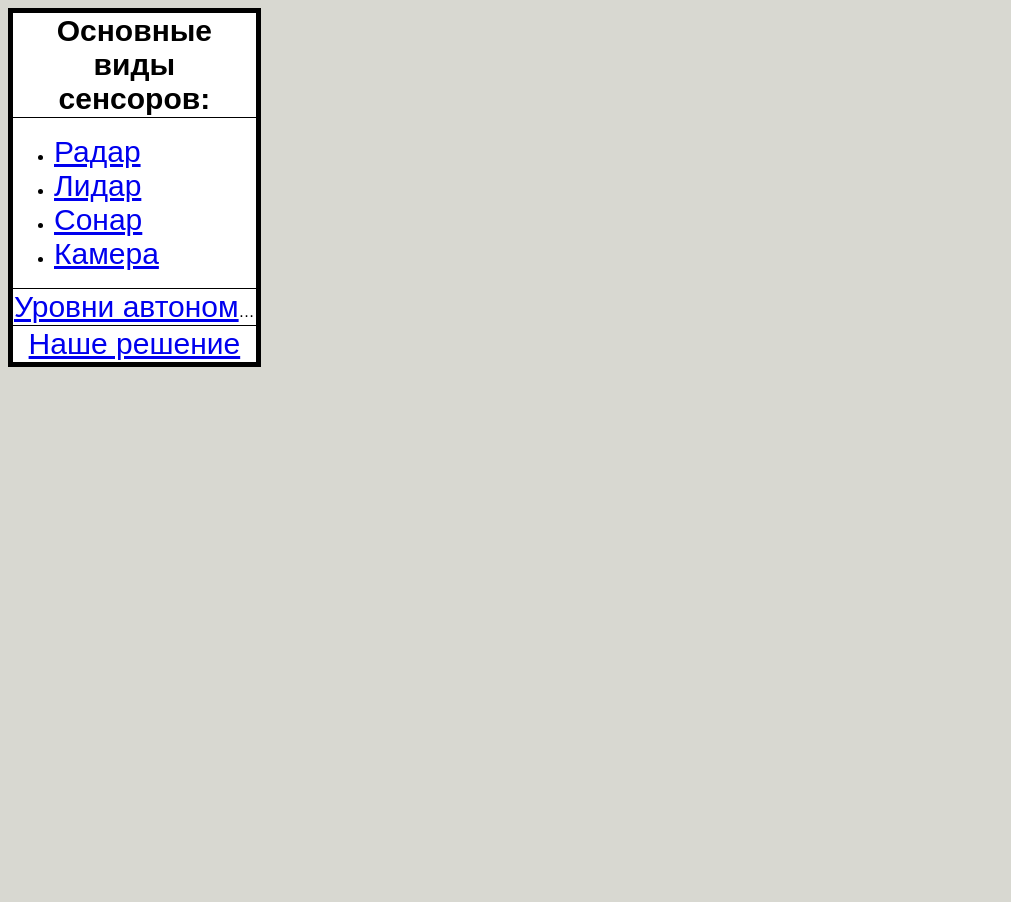
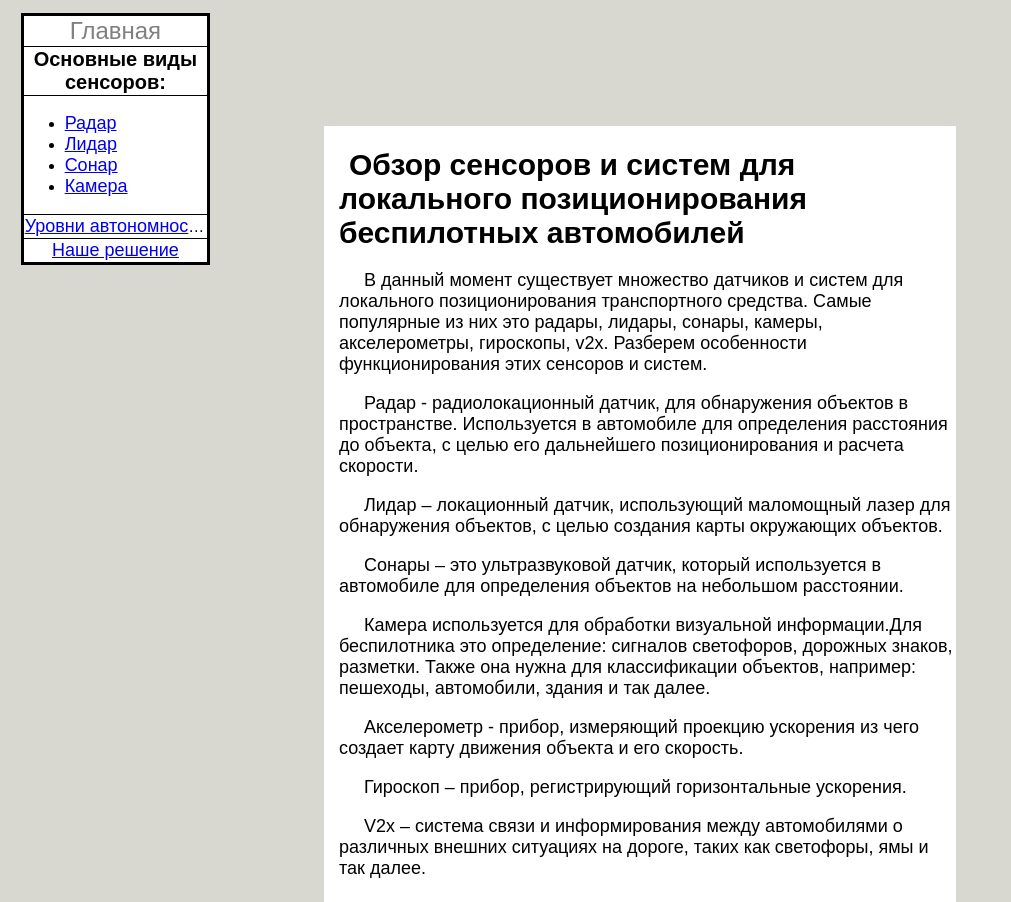
Before and after one commit to asimonov05/project0, a plain HTML site: page index.html in a window 1280 px wide. Shown: the whole page, without its empty margins (0-1011 px from the left). Before the commit the page ends 800 px from the top, so only its background shows below. Drawn offline with Linux system fonts and the light colour scheme.

Commit message:
Add text

```diff
--- a/index.html
+++ b/index.html
@@ -1,5 +1,5 @@
 <!DOCTYPE html>
-<html >
+<html>
 	<head>
 		<title>Датчики</title>
 		<meta http-equiv="Content-Type" content="text/html; charset=utf-8">
@@ -7,6 +7,9 @@
 	</head>
 	<body>
 		<table>
+			<tr>
+				<td style="text-align: center;"><a style= "font-size: 24px; color: grey;">Главная</a></td>
+			</tr>
 			<tr>
 				<th>Основные виды сенсоров:</th>
 			</tr>
@@ -26,5 +29,32 @@
 			<tr>
 				<td id="levels"><a href="our.html">Наше решение</a></td>
 		</table>
+		<div>
+			<h1>Обзор сенсоров и систем для локального позиционирования беспилотных автомобилей</h1>
+			<p>
+				В данный момент существует множество датчиков и систем для локального позиционирования транспортного средства. Самые популярные из них это радары, лидары, сонары, камеры, акселерометры, гироскопы, v2x. Разберем особенности функционирования этих сенсоров и систем.
+			</p>
+			<p>
+				Радар - радиолокационный датчик, для обнаружения объектов в пространстве. Используется в автомобиле для определения расстояния до объекта, с целью его дальнейшего позиционирования и расчета скорости.
+			</p>
+			<p>
+				Лидар – локационный датчик, использующий маломощный лазер для обнаружения объектов, с целью создания карты окружающих объектов.
+			</p>
+			<p>
+				Сонары – это ультразвуковой датчик, который используется в автомобиле для определения объектов на небольшом расстоянии.
+			</p>
+			<p>
+				Камера используется для обработки визуальной информации.Для беспилотника это определение: сигналов светофоров, дорожных знаков, разметки. Также она нужна для классификации объектов, например: пешеходы, автомобили, здания и так далее.
+			</p>
+			<p>
+				Акселерометр - прибор, измеряющий проекцию ускорения из чего создает карту движения объекта и его скорость.
+			</p>
+			<p>
+				Гироскоп – прибор, регистрирующий горизонтальные ускорения.
+			</p>
+			<p>
+				V2x – система связи и информирования между автомобилями о различных внешних ситуациях на дороге, таких как светофоры, ямы и так далее.
+			</p>
+		</div>
 	</body>
 </html>
--- a/styles.css
+++ b/styles.css
@@ -4,8 +4,8 @@ html {
 }
 
 h1 {
-	text-align: center;
-	font-size: 55px;
+	font-size: 30px;
+	text-indent: 10px;
 }
 
 h2{
@@ -13,23 +13,36 @@ h2{
 }
 
 a {
-	font-size: 30px;
+	font-size: 18px;
+}
+p {
+	font-size: 18px;
+	text-indent: 25px;
 }
 div {
-	margin: auto 30%;
+	padding-left: 15px;
+	padding-top: 2px;
+	padding-bottom: 5px;
+	margin: -12% 25%;
+	background-color: white;
+}
+
+.without_tab {
+	text-indent: 0px;
 }
 
 table {
 	background-color: white;
 	table-layout: fixed;
-	width: 20%;
+	width: 15%;
 	height: auto;
-	border: 5px solid black;
+	border: 3px solid black;
 	border-collapse: collapse;
+	margin: 1%;
 }
 
 th {
-	font-size: 30px;
+	font-size: 20px;
 }
 
 td {
```
Also changed, not shown: radar.html (+52 -1 lines).
